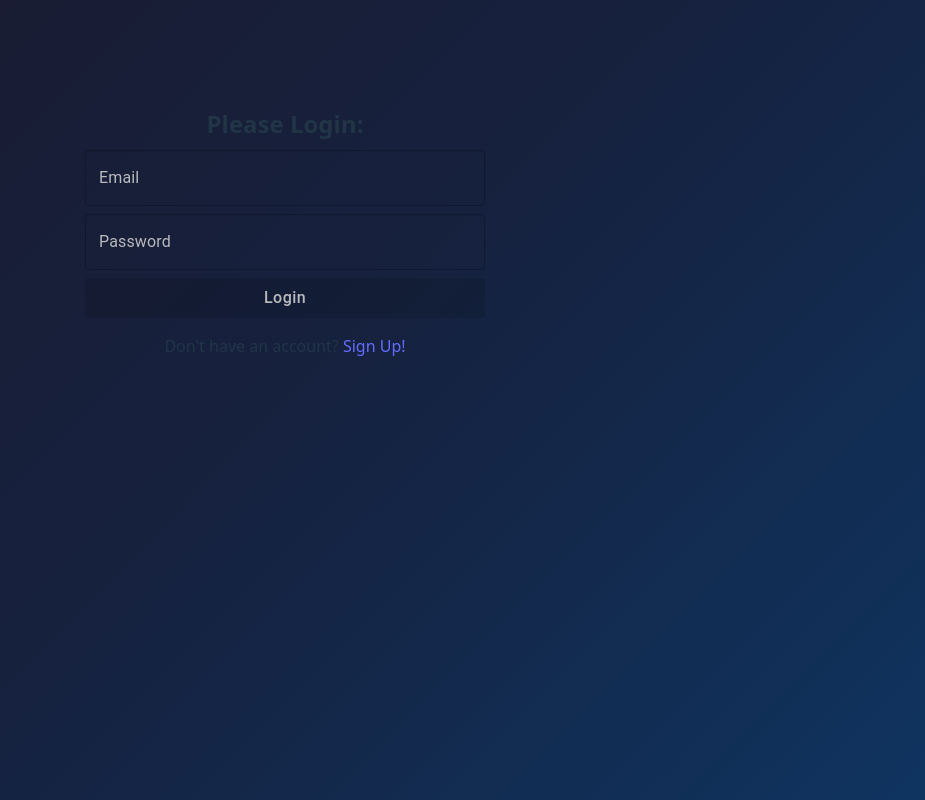
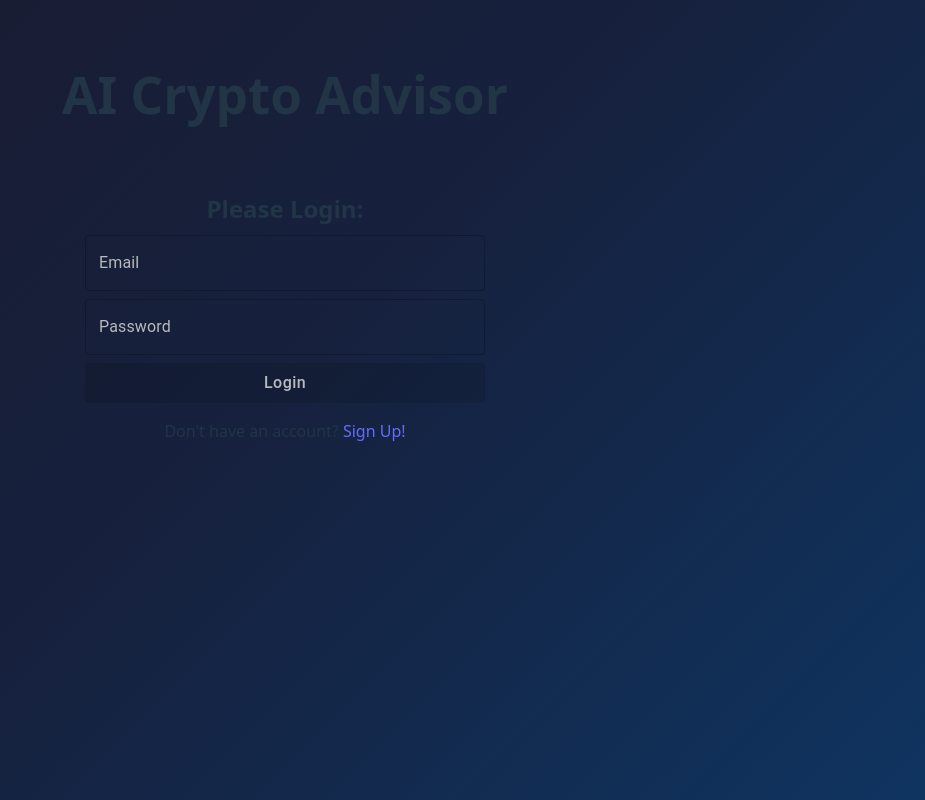
Before and after one commit to naorb12/ai-crypto-advisor, a React (Vite) app in the folder client/: page / in a window 1280 px wide. Shown: the whole page, without its empty margins (355-1280 px from the left). Built offline with nearby package versions, Linux system fonts and the light colour scheme.

Commit message:
feat: adjust AuthPage layout by reducing min-height and wrapping content in a fragment

```diff
--- a/client/src/pages/AuthPage.css
+++ b/client/src/pages/AuthPage.css
@@ -2,7 +2,7 @@
   display: flex;
   justify-content: center;
   align-items: center;
-  min-height: 50vh;
+  min-height: 40vh;
 }
 
 #auth-stack {
--- a/client/src/pages/AuthPage.jsx
+++ b/client/src/pages/AuthPage.jsx
@@ -17,6 +17,8 @@ export default function AuthPage() {
     }
   });
   return (
+    <>
+      <h1>AI Crypto Advisor</h1>
       <div id="auth-page">
         {!signUp ? (
           <LoginForm onSignUp={setSignUp} />
@@ -24,5 +26,6 @@ export default function AuthPage() {
           <SignUpForm onSignUp={setSignUp} />
         )}
       </div>
+    </>
   );
 }
```
Lines whose indentation alone changed are shown as unchanged.
